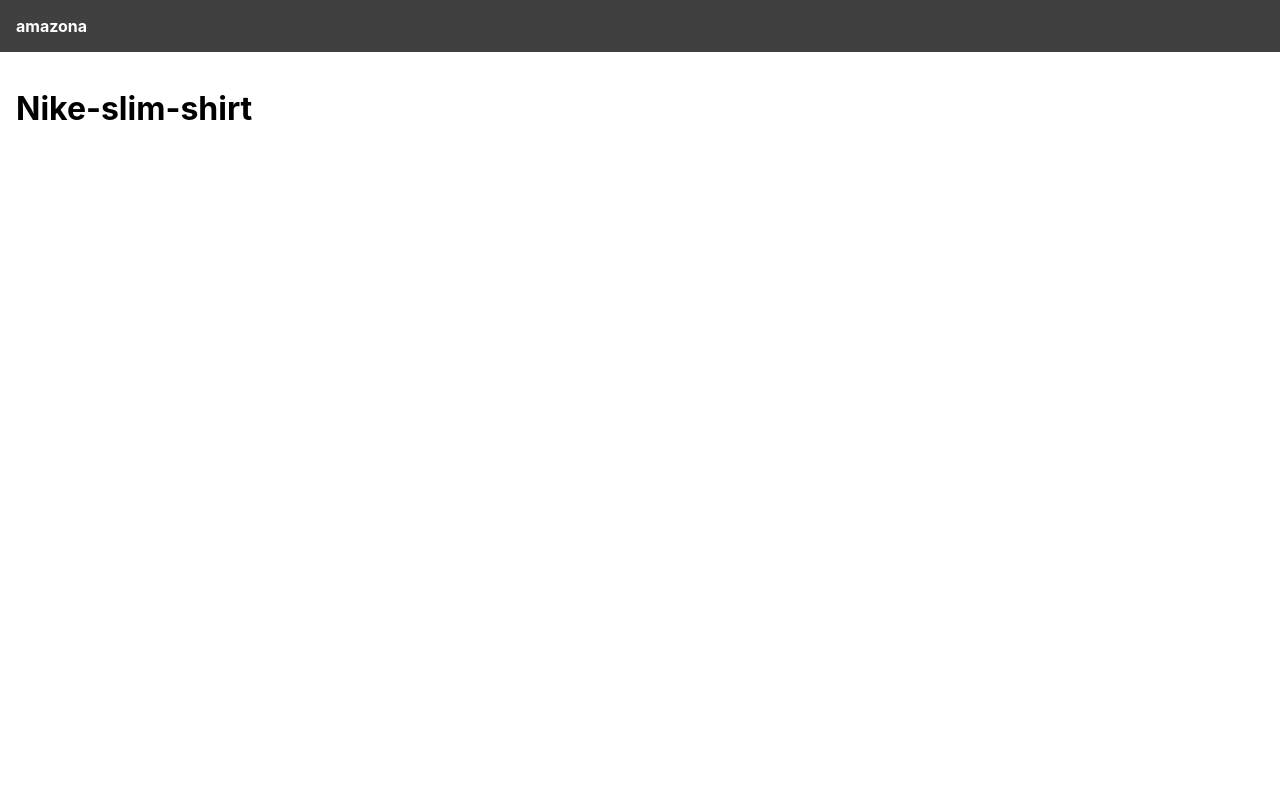
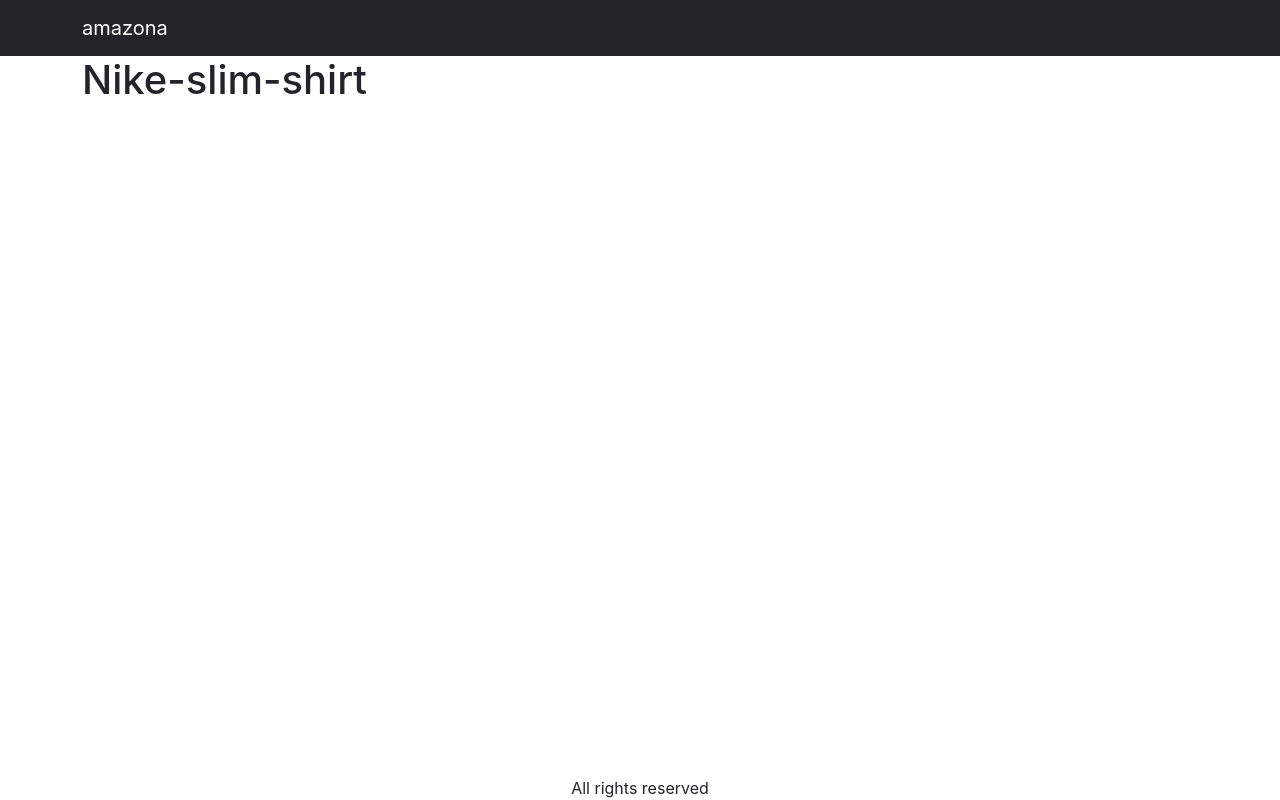
Before and after one commit to LucasMiller98/amazona, a React (Create React App) app in the folder frontend/: page /product/Nike-slim-shirt in a window 1280 px wide. Built offline with nearby package versions, Linux system fonts and the light colour scheme.

Commit message:
E-commerce

```diff
--- a/frontend/package.json
+++ b/frontend/package.json
@@ -8,8 +8,11 @@
     "@testing-library/react": "^13.0.0",
     "@testing-library/user-event": "^13.2.1",
     "axios": "^0.27.2",
+    "bootstrap": "^5.2.0",
     "react": "^18.2.0",
+    "react-bootstrap": "^2.5.0",
     "react-dom": "^18.2.0",
+    "react-router-bootstrap": "^0.26.2",
     "react-router-dom": "^6.3.0",
     "react-scripts": "5.0.1",
     "use-reducer-logger": "^1.0.2",
--- a/frontend/src/App.js
+++ b/frontend/src/App.js
@@ -1,6 +1,8 @@
-import { BrowserRouter, Link, Route, Routes } from 'react-router-dom'
+import { BrowserRouter, Route, Routes } from 'react-router-dom'
 import { HomeScreen  } from './pages/HomeScreen';
 import { ProductScreen } from './pages/ProductScreen'
+import { Container, Navbar } from 'react-bootstrap'
+import { LinkContainer } from 'react-router-bootstrap'
 
 export function App() {
 
@@ -8,18 +10,30 @@
   return (
     <BrowserRouter>
 
-      <div className="App">
-        <header className="App-header">
-          <Link to='/'>amazona</Link>
+      <div className='d-flex flex-column site-container'>
+        <header>
+          <Navbar bg='dark' variant='dark'>
+            <Container>
+              <LinkContainer to='/'>
+                <Navbar.Brand>amazona</Navbar.Brand>
+              </LinkContainer>
+            </Container>
+          </Navbar>
         </header>
 
         <main>
-          <Routes>
-            <Route path='/product/:slug' element={ <ProductScreen/>} />
-            <Route path='/' element={ <HomeScreen/> } />
-          </Routes>
+          <Container>
+            <Routes>
+              <Route path='/product/:slug' element={ <ProductScreen/>} />
+              <Route path='/' element={ <HomeScreen/> } />
+            </Routes>
+          </Container>
 
         </main>
+
+        <footer>
+          <div className='text-center'>All rights reserved</div>
+        </footer>
       </div>
     </BrowserRouter>
   );
--- a/frontend/src/index.css
+++ b/frontend/src/index.css
@@ -7,19 +7,12 @@
   -moz-osx-font-smoothing: grayscale;
 }
 
-header {
-  background: #404040;
-  padding: 1rem;
+.site-container {
+  min-height: 100vh;
 }
 
-header a {
-  color: #fff;
-  font-weight: bold;
-  text-decoration: none;
-}
-
-main {
-  padding: 1rem;
+main { /* Ocupa uma área entre o header e o footer na tela */
+  flex: 1;
 }
 
 .products {
--- a/frontend/src/index.js
+++ b/frontend/src/index.js
@@ -1,7 +1,8 @@
 import React from 'react';
+import 'bootstrap/dist/css/bootstrap.min.css'
 import ReactDOM from 'react-dom/client';
+import { App } from './App';
 import './index.css';
-import { App } from './App';
 import reportWebVitals from './reportWebVitals';
 
 const root = ReactDOM.createRoot(document.getElementById('root'));
```
Also changed, not shown: 1 other file (tests, documents, lock files or other folders).
